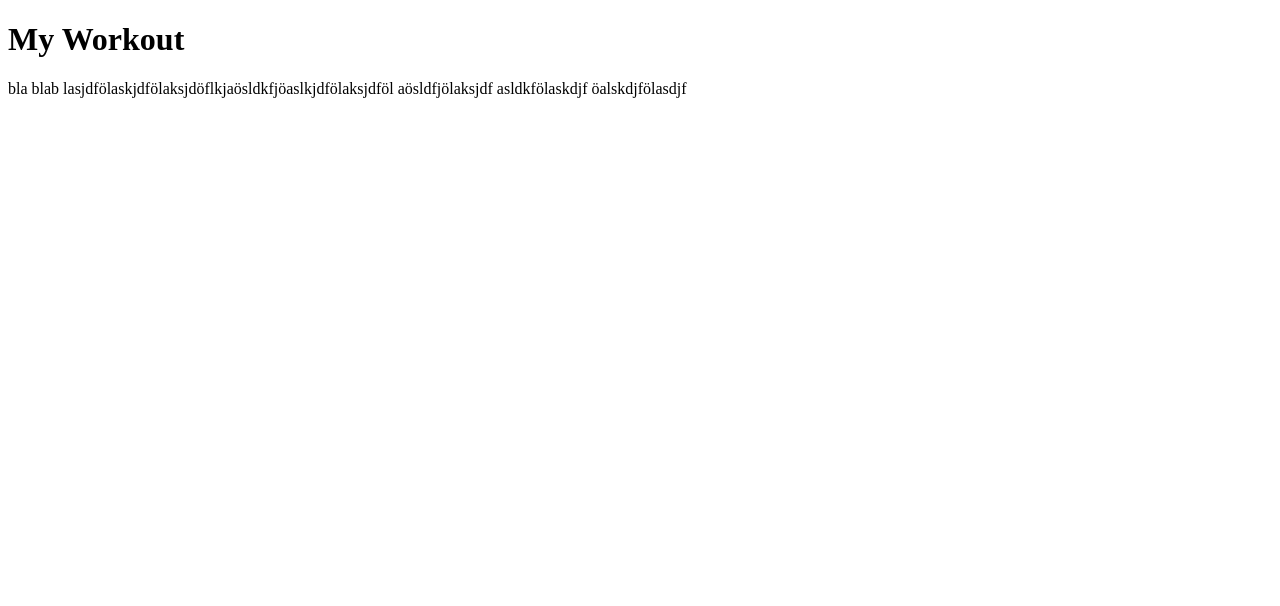
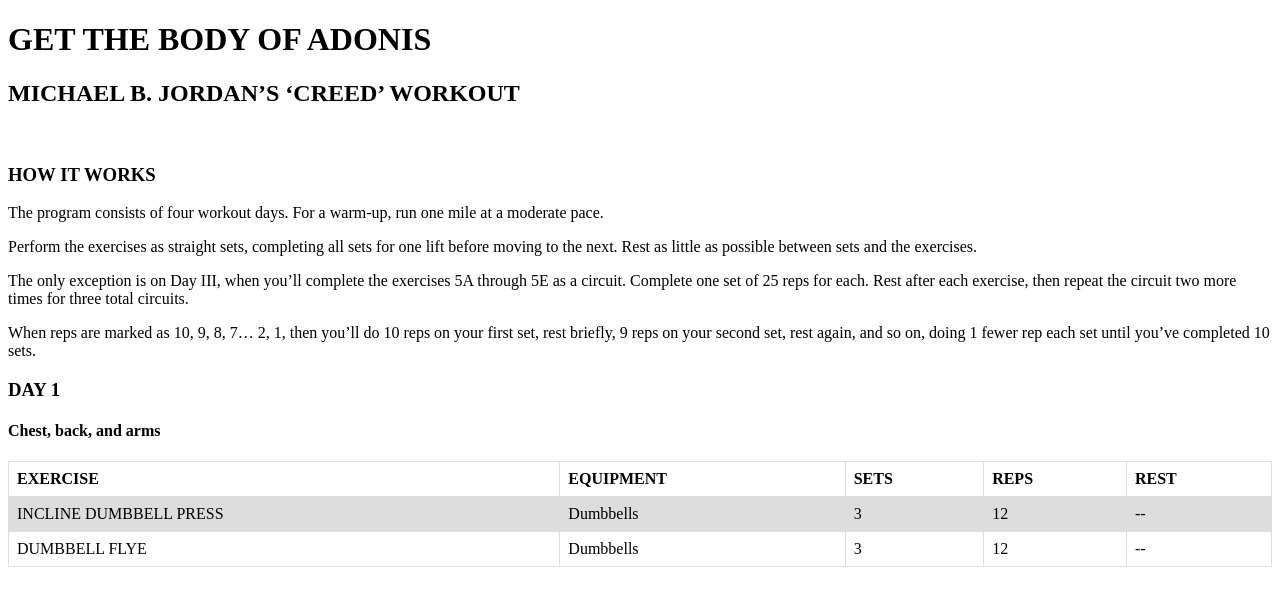
Before and after one commit to hdrpknc/myworkout, a plain HTML site: page public/index.html in a window 1280 px wide. Drawn offline with Linux system fonts and the light colour scheme.

Commit message:
adding css

```diff
--- /dev/null
+++ b/public/css/style.css
@@ -0,0 +1,15 @@
+table {
+  border-collapse: collapse;
+  width: 100%;
+}
+
+td,
+th {
+  border: 1px solid #dddddd;
+  text-align: left;
+  padding: 8px;
+}
+
+tr:nth-child(even) {
+  background-color: #dddddd;
+}
--- a/public/index.html
+++ b/public/index.html
@@ -1,8 +1,8 @@
 <!DOCTYPE html>
 <html>
   <head>
-    <title>My Workout</title>
-    <!-- <link rel="stylesheet" type="text/css" href="styles.css" /> -->
+    <title>Creed Workout</title>
+    <link rel="stylesheet" type="text/css" href="css/style.css" />
     <meta
       name="viewport"
       content="width=device-width, initial-scale=1.0, user-scalable=no"
@@ -14,11 +14,54 @@
   </head>
 
   <body>
-    <h1>My Workout</h1>
+    <h1>GET THE BODY OF ADONIS</h1>
+    <h2>MICHAEL B. JORDAN’S ‘CREED’ WORKOUT</h2>
+    <br />
+    <h3>HOW IT WORKS</h3>
     <p>
-      bla blab lasjdfölaskjdfölaksjdöflkjaösldkfjöaslkjdfölaksjdföl
-      aösldfjölaksjdf asldkfölaskdjf öalskdjfölasdjf
+      The program consists of four workout days. For a warm-up, run one mile at
+      a moderate pace.
     </p>
-    <br />
+    <p>
+      Perform the exercises as straight sets, completing all sets for one lift
+      before moving to the next. Rest as little as possible between sets and the
+      exercises.
+    </p>
+    <p>
+      The only exception is on Day III, when you’ll complete the exercises 5A
+      through 5E as a circuit. Complete one set of 25 reps for each. Rest after
+      each exercise, then repeat the circuit two more times for three total
+      circuits.
+    </p>
+    <p>
+      When reps are marked as 10, 9, 8, 7… 2, 1, then you’ll do 10 reps on your
+      first set, rest briefly, 9 reps on your second set, rest again, and so on,
+      doing 1 fewer rep each set until you’ve completed 10 sets.
+    </p>
+    <h3>DAY 1</h3>
+    <h4>Chest, back, and arms</h4>
+    <table>
+      <tr>
+        <th>EXERCISE</th>
+        <th>EQUIPMENT</th>
+        <th>SETS</th>
+        <th>REPS</th>
+        <th>REST</th>
+      </tr>
+      <tr>
+        <td>INCLINE DUMBBELL PRESS</td>
+        <td>Dumbbells</td>
+        <td>3</td>
+        <td>12</td>
+        <td>--</td>
+      </tr>
+      <tr>
+        <td>DUMBBELL FLYE</td>
+        <td>Dumbbells</td>
+        <td>3</td>
+        <td>12</td>
+        <td>--</td>
+      </tr>
+    </table>
   </body>
 </html>
```
